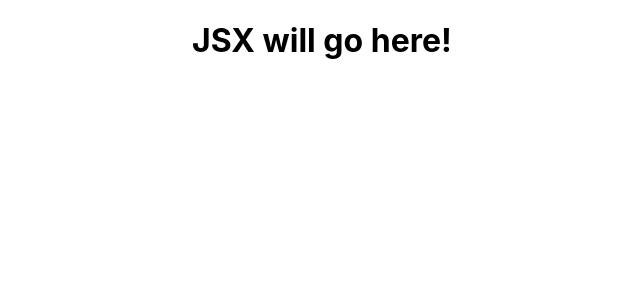
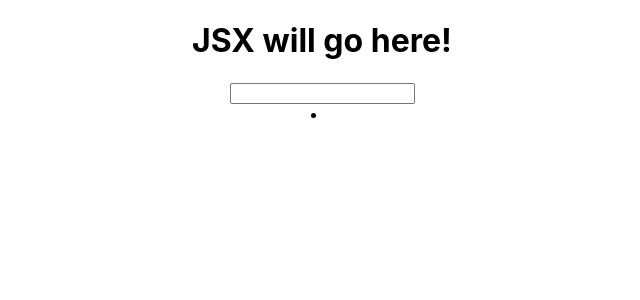
Before and after one commit to SchoolOfCode/bc14_w5d2_workshop_usestate_pt2-Trip25, a React (Create React App) app: page / in a window 1280 px wide. Shown: the top 300 px of the page, without its empty margins (318-958 px from the left). Built offline with nearby package versions, Linux system fonts and the light colour scheme.

Commit message:
done task 2

```diff
--- a/src/components/App/App.js
+++ b/src/components/App/App.js
@@ -1,10 +1,23 @@
 import React from "react";
+
 import "./App.css";
+import Input from "../Input/index";
+import Item from "../Item/index";
+import { useState } from "react";
 
 function App() {
+  const [text, setText] = useState("");
+
+  function handleChange(event){
+    setText(event.target.value);
+  }
+
   return (
     <div className="App">
       <h1>JSX will go here!</h1>
+
+      <Input changeFunction={handleChange} />
+      <Item text={text} />
     </div>
   );
 }
--- a/src/components/Input/index.js
+++ b/src/components/Input/index.js
@@ -6,10 +6,8 @@
 
 import React from 'react';
 
-function Input() {
-    return (
-    <input type="text" onChange={()=>""} />
-    )
+function Input({changeFunction}) {
+    return <input type="text" onChange={changeFunction} />;
 }
 
 export default Input;
--- a/src/components/Item/index.js
+++ b/src/components/Item/index.js
@@ -0,0 +1,7 @@
+import React from 'react';
+
+function Item({text}) {
+    return <li>{text}</li>;
+}
+
+export default Item;
```
